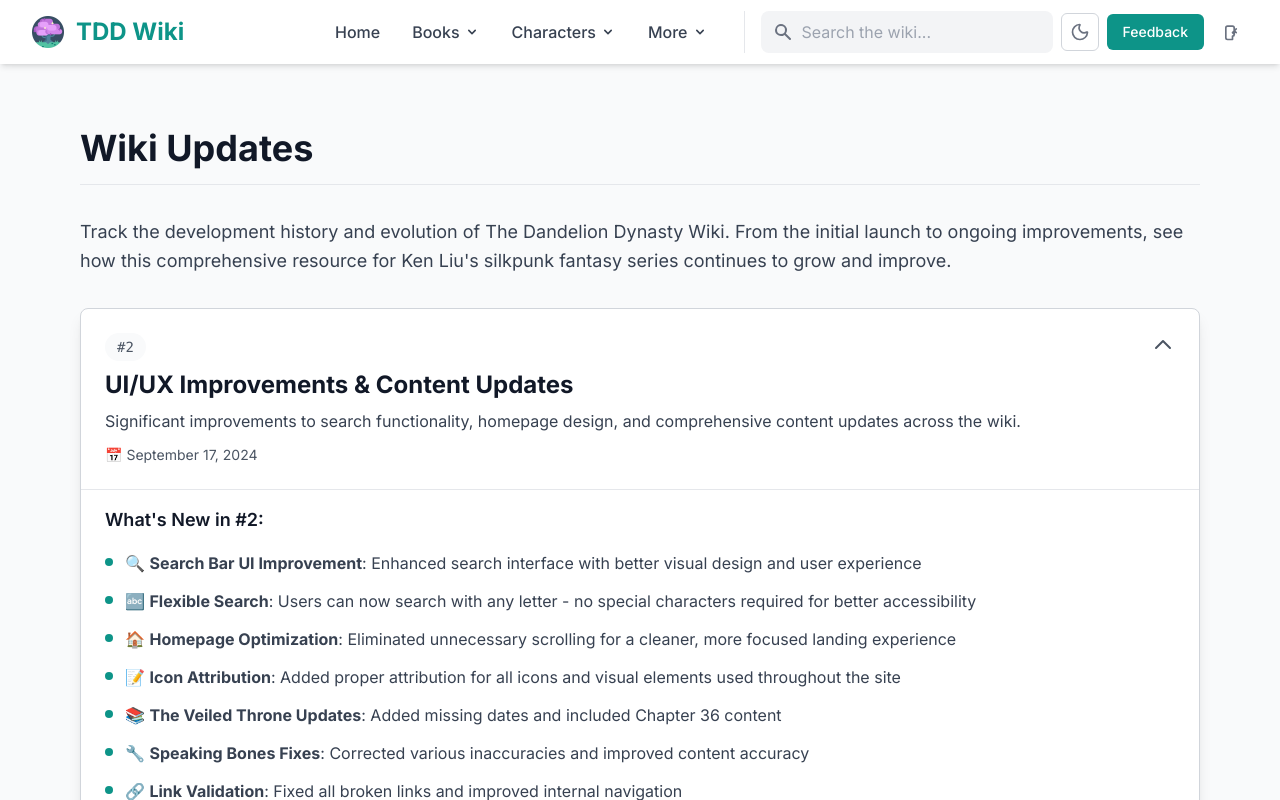
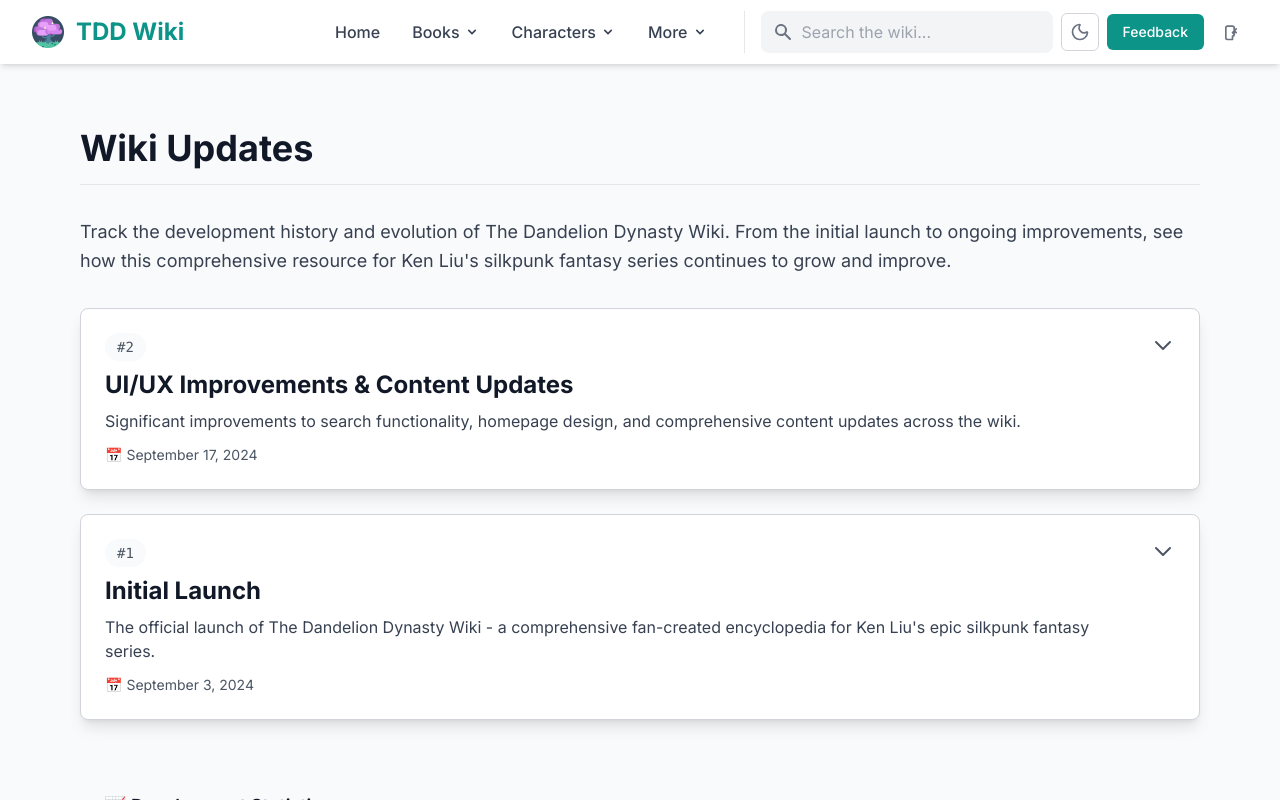
Before and after one commit to arman-101/dandelion-wiki, a Next.js app: page /other/updates in a window 1280 px wide. Shown: the top 800 px of the page. Built offline with nearby package versions, Linux system fonts and the light colour scheme.

Commit message:
updates toggled not

```diff
--- a/app/other/updates/UpdatesClient.tsx
+++ b/app/other/updates/UpdatesClient.tsx
@@ -57,7 +57,7 @@ const updates: Update[] = [
 
 
 export default function UpdatesClient() {
-    const [expandedUpdate, setExpandedUpdate] = useState<string | null>(updates[0].version);
+    const [expandedUpdates, setExpandedUpdates] = useState<string[]>([]);
 
     // Get dynamic stats
     const wikiStats = calculateWikiStats();
@@ -65,7 +65,11 @@ export default function UpdatesClient() {
     const devMetrics = getDevelopmentMetrics();
 
     const toggleExpanded = (version: string) => {
-        setExpandedUpdate(expandedUpdate === version ? null : version);
+        setExpandedUpdates(prev =>
+            prev.includes(version)
+                ? prev.filter(v => v !== version)
+                : [...prev, version]
+        );
     };
 
     return (
@@ -111,7 +115,7 @@ export default function UpdatesClient() {
                                 <div className="ml-4 flex-shrink-0">
                                     <svg
                                         className={`w-6 h-6 text-text-muted dark:text-text-light transition-transform ${
-                                            expandedUpdate === update.version ? 'rotate-180' : ''
+                                            expandedUpdates.includes(update.version) ? 'rotate-180' : ''
                                         }`}
                                         fill="none"
                                         stroke="currentColor"
@@ -123,7 +127,7 @@ export default function UpdatesClient() {
                             </div>
                         </div>
 
-                        {expandedUpdate === update.version && (
+                        {expandedUpdates.includes(update.version) && (
                             <div className="px-6 pb-6 border-t border-border-secondary dark:border-border-primary">
                                 <div className="pt-4">
                                     <h3 className="text-lg font-semibold text-text-primary dark:text-text-primary mb-4">
```
